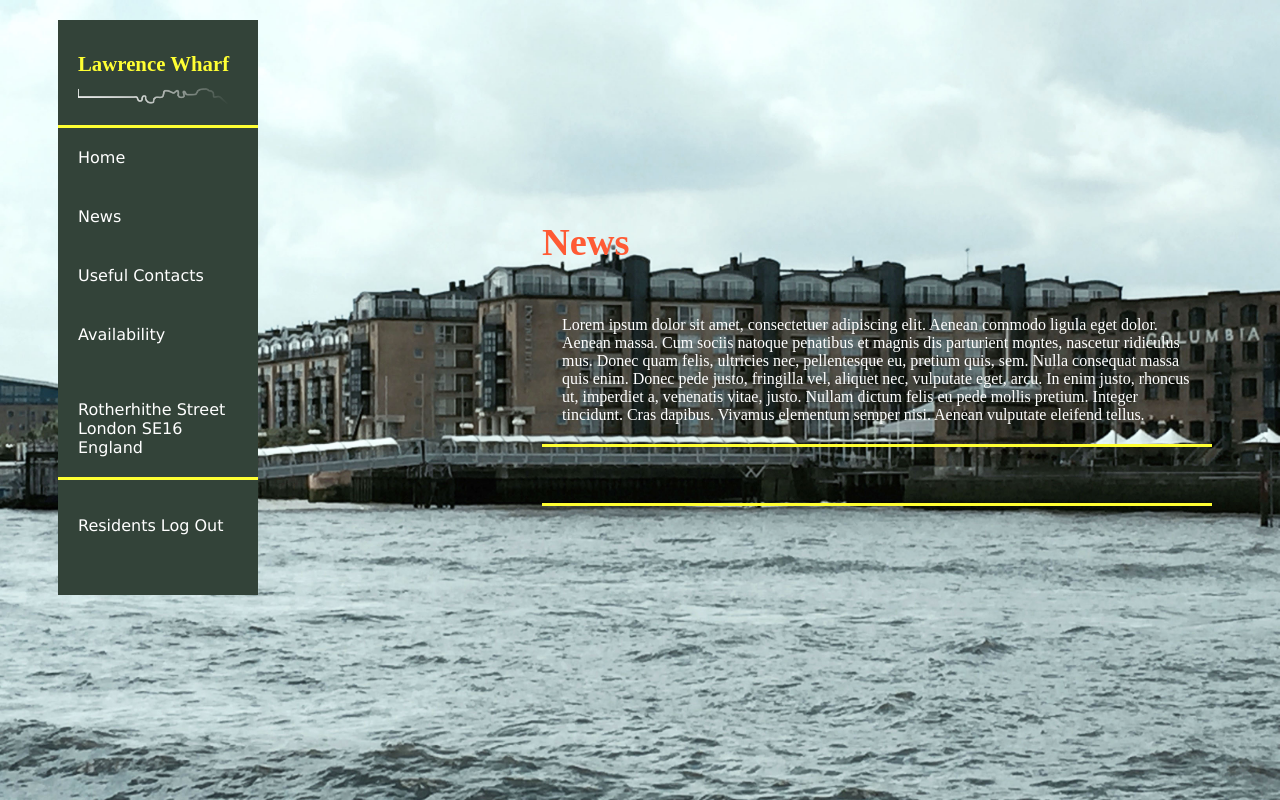
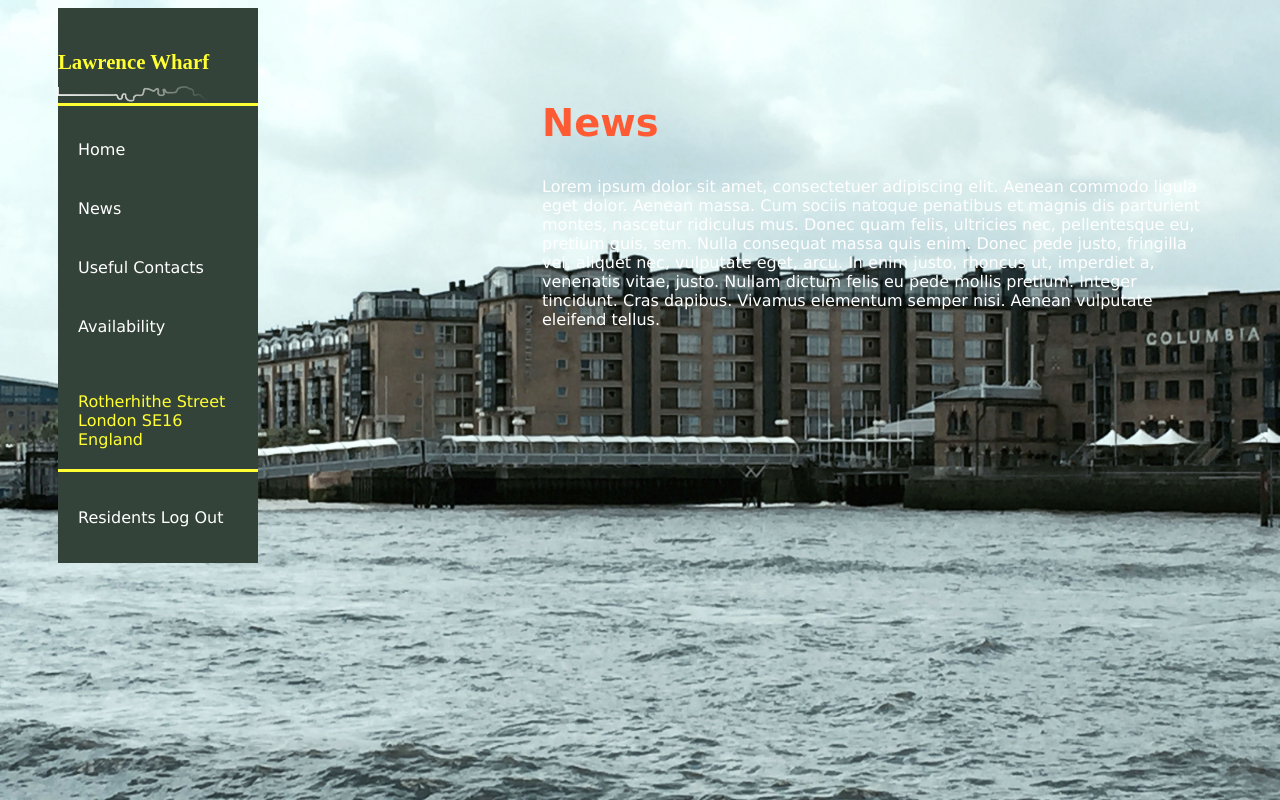
Before and after one commit to rebkchen/rebkchen.github.io, a plain HTML site: page unit_6/residents.html in a window 1280 px wide. Drawn offline with Linux system fonts and the light colour scheme; a web font is replaced by a local one.

Commit message:
Update style.css

```diff
--- a/unit_6/css/style.css
+++ b/unit_6/css/style.css
@@ -4,62 +4,43 @@ body {
 	background-size:cover;
 	background-attachment: fixed;
 	background-repeat: no-repeat;
+	font-family: Verdana, sans-serif;
 	font-size:16px;
 	font-weight:100;
 }
-
-#wrapper {
-	width: 1200px;
+header {
+	background-color: #334339;
+	color:#ff3;
+	float: left;
+	margin: 0 50px;
+	padding:1em 0;
+	width: 200px;
+}
+nav {
 }
 
+nav a {
+	text-decoration: none;
+	color: white;
+	display: block;
+	padding: 20px;
+}
+
+nav a:hover {
+	background-color: yellow;
+}
+
+nav p {
+	padding: 20px;
+	border-bottom: solid #FFFF33;
+}
 h1 {
 	font-size: 1.3em;
 	font-family: "Nanum Myeongjo", serif;
-	color: #FFFF33;
 	line-height: 2.3em;
 	font-weight: bold;
 	border-bottom: solid #FFFF33;
 	border-style: block;
-	background-color: #334339;
-	margin: 20 50 0 50;
-	width: 160px;
-	padding: 20px;
-}
-
-img {
-	width: 150px;
-}
-
-nav {
-	background-color: #334339;
-	font-family: Verdana, sans-serif;
-	width: 200px;
-	margin: 0 50px;
-	float: left;
-	padding-bottom: 40px;
-}
-
-a {
-	text-decoration: none;
-	background-color: #334339;
-	color: white;
-	display: block;
-	padding: 20px
-}
-
-a:hover {
-	background-color: yellow;
-}
-
-p {
-	padding: 20px;
-	border-bottom: solid #FFFF33;
-}
-
-#maincontent {
-	margin: 60px;
-	width: 670px;
-	float: right;
 }
 
 h2 {
@@ -67,7 +48,17 @@ h2 {
 	font-size: 2.4em;
 	font-weight: bold;
 }
-
+img {
+	width: 150px;
+}
+#wrapper {
+	max-width: 1200px;
+}
+#maincontent {
+	margin: 60px;
+	width: 670px;
+	float: right;
+}
 .clearfix:after {
     visibility: hidden;
     display: block;
```
